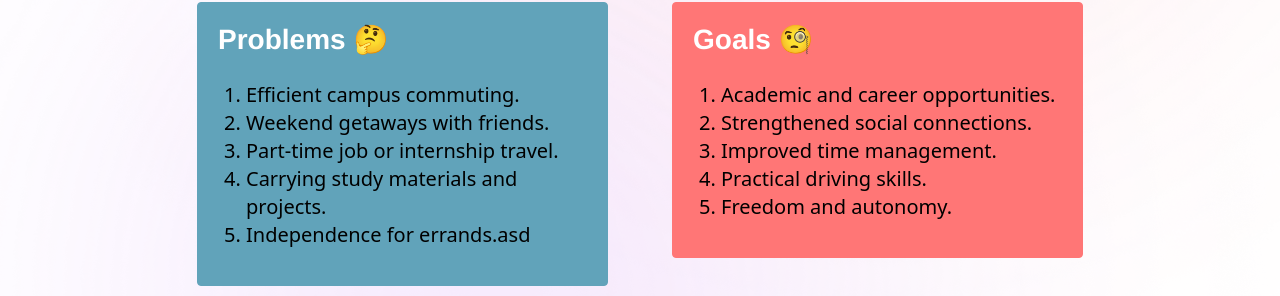
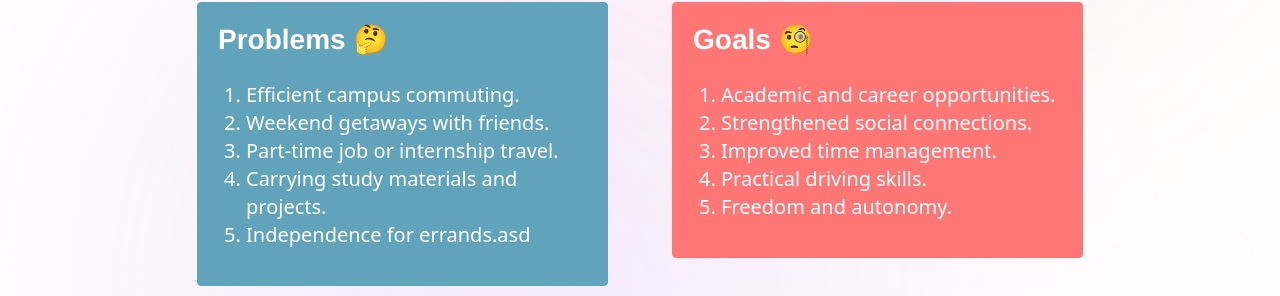
Before and after one commit to DulanWirajith/groowthy, a Next.js app: page /user-persona in a window 1280 px wide. Shown: the part 388-684 px from the top of the page. Built offline with nearby package versions, Linux system fonts and the light colour scheme.

Commit message:
feat(user-persona-page): User Persona Page design

```diff
--- a/src/app/components/card.tsx
+++ b/src/app/components/card.tsx
@@ -28,7 +28,7 @@ const Card = ({
                         :
                         <ol className="list-decimal">
                             { reasons.map((reason, index) => (
-                                <li key={ index } className="font-medium text-xl">{ reason }</li>
+                                <li key={ index } className="font-medium text-xl text-white">{ reason }</li>
                             )) }
                         </ol>
                 }
```
